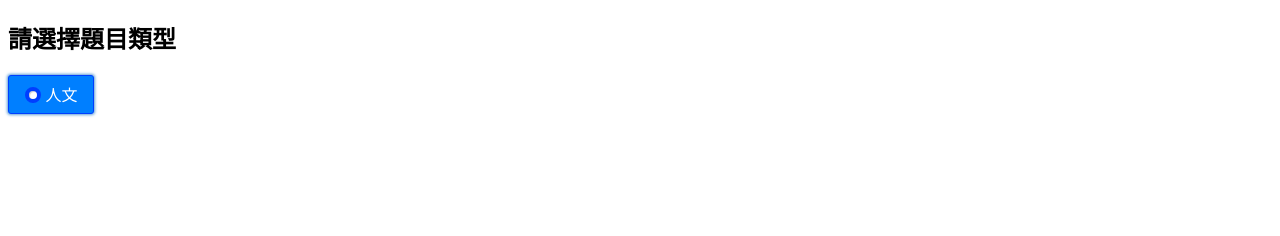
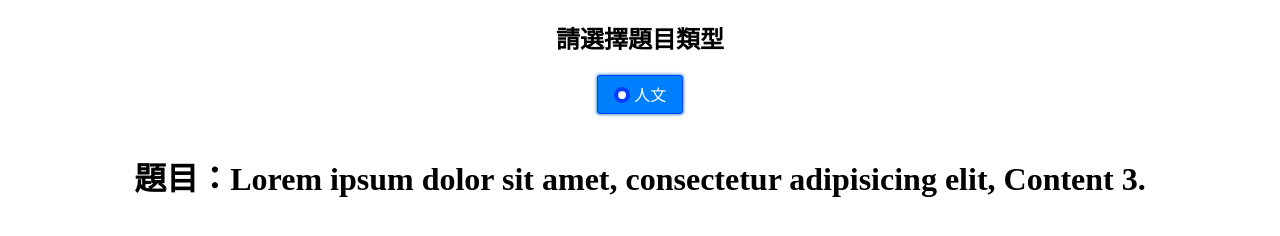
Before and after one commit to Josh5347/quiz, a plain HTML site: page index.html in a window 1280 px wide. Both pictures are taken after a click on the element "人文". Drawn offline with nearby package versions, Linux system fonts and the light colour scheme.

Commit message:
lunch time

```diff
--- a/index.html
+++ b/index.html
@@ -6,20 +6,24 @@
     <title>Who wants to be a genius</title>
     <meta name="viewport" content="width=device-width, initial-scale=1">
     <link href="css/jquery-ui.min.css" rel="stylesheet">
+    <link href="css/quiz.css" rel="stylesheet">
     <script src="js/jquery-2.2.4.min.js"></script>
     <script src="js/jquery-ui.min.js"></script>
     <script src="js/quiz.js"></script>
 </head>
 <body>
+    <div>
         <form method="GET">
             <h2>請選擇題目類型</h2>
             <div id="radioset">
                 <input class="radioClass" id="radio1" type="radio" name="qClass" value="人文"><label for="radio1">人文</label>
             </div>
         </form>
-
-    <p id="qArea"></p>
-
+    </div>
+    <br/>
+    <div>
+        <h1 id="qArea"></h1>
+    </div>
     <table hidden>
         <tr>
             <th>編號</th>
--- a/js/quiz.js
+++ b/js/quiz.js
@@ -1,38 +1,68 @@
 $(document).ready(function(){
 
     var totalQ = 5,
-        answerQ = 0,
-        qNo;
+        answeredArray = [],
+        qNo,
+        qRandom;
 
     $( "#radioset" ).buttonset();
 
+
+    // 將題目，類型，答案載入 array中
     var question = [];
     $('.qContent').each(function(){
         question.push($(this).text());
-        //console.log($(this).text());
     });
 
     var qClass = [];
     $('.qClass').each(function(){
         qClass.push($(this).text());
-        //console.log($(this).text());
     });
 
     var qAnswer = [];
     $('.qAnswer').each(function(){
         qAnswer.push($(this).text());
-        //console.log($(this).text());
     });
     //qAnswer.forEach(function (val) {
     //    console.log(val);
     //});
 
-
+    // 等待動畫可使用 shCircleLoader
     $('#radioset').click(function(){
 
-        qNo = 3;
 
-        $('qArea').text(question[qNo]);
+        answeredArray.push(1);
+
+
+        var isPick = false;
+        while ( isPick == false ) {
+
+            // 題目編號為亂數
+            qRandom = getRnd( 0, 4 );
+
+            answeredArray.forEach(function( val ){
+                if ( val != qRandom ){
+                    isPick = true;
+
+                }
+            });
+
+        }
+
+        answeredArray.push(qRandom);
+        qNo = qRandom;
+
+        if ( answeredArray.length == totalQ ){
+            $(this).prop("disable");
+        }
+
+        var qHTML = "題目："　+ question[qNo];
+
+        $('#qArea').text(qHTML);
     });
 
 });
+
+function getRnd(min, max) {
+    return Math.floor(Math.random() * (max - min + 1) ) + min;
+}
```
Lines whose indentation alone changed are shown as unchanged.
